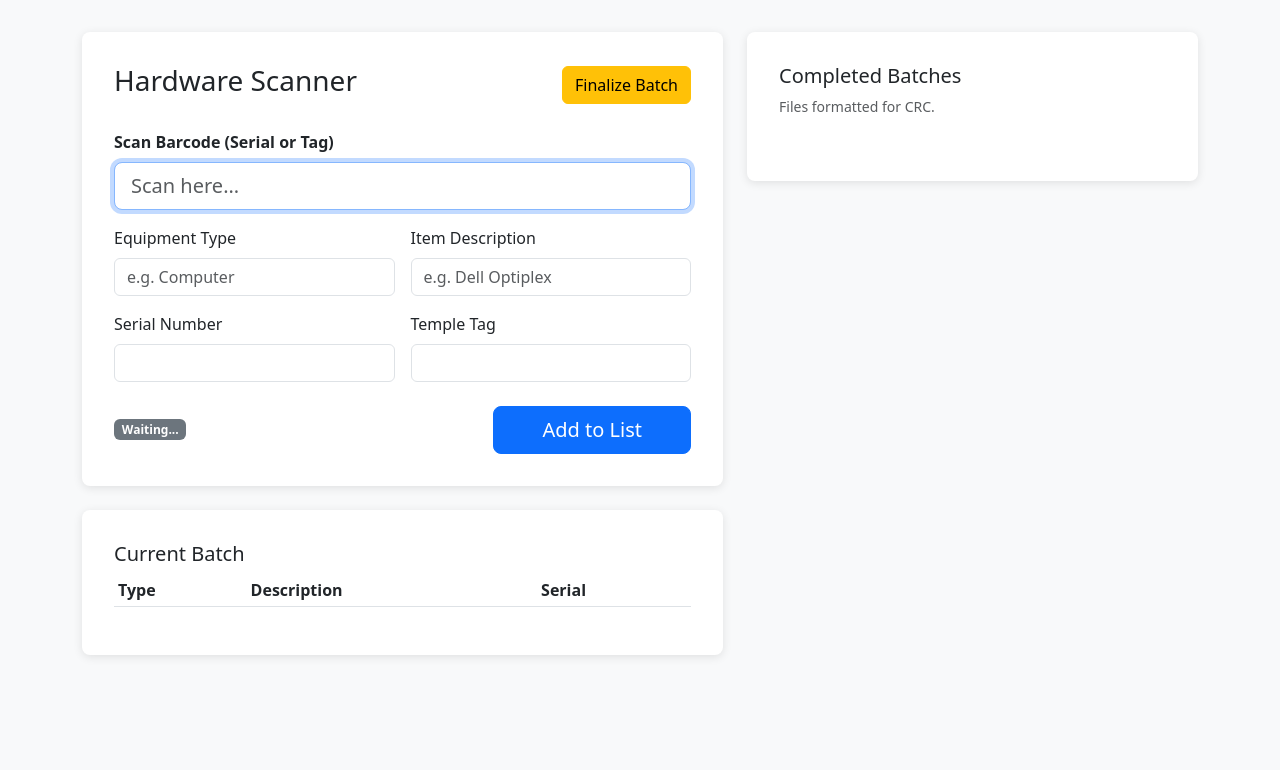
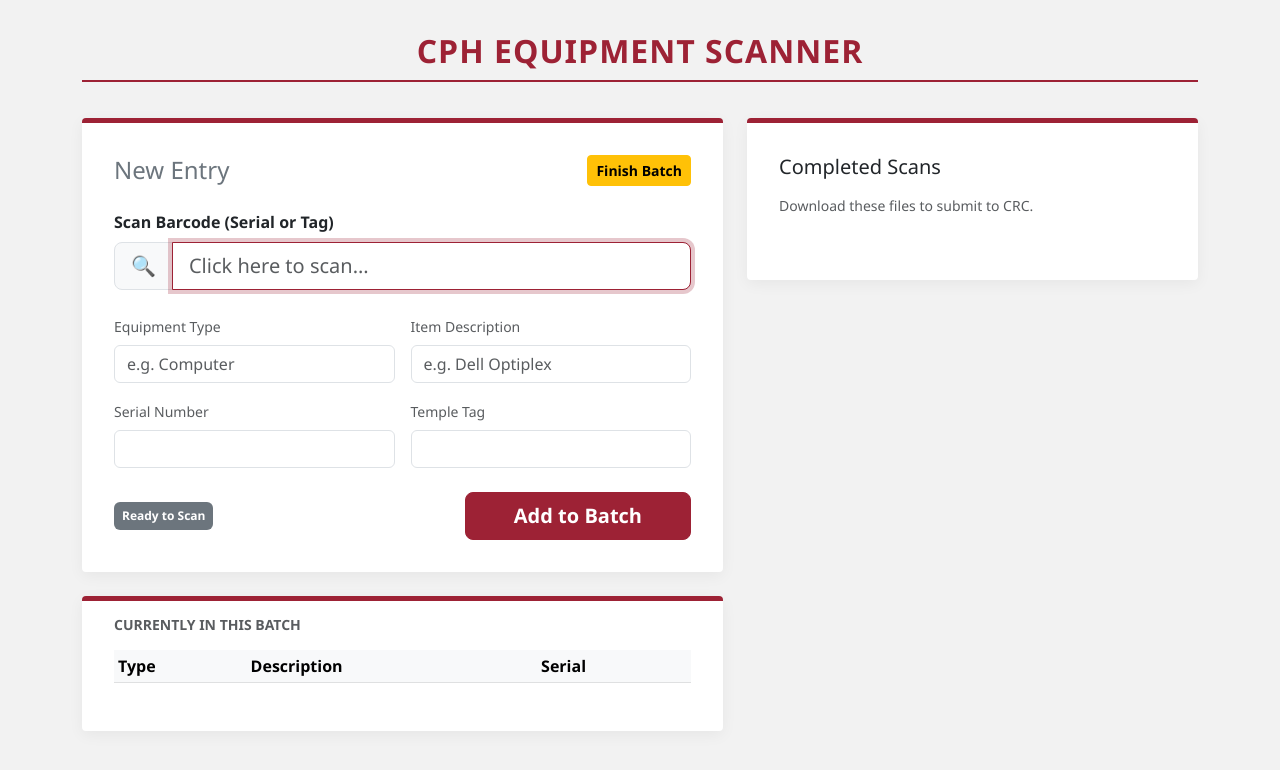
Before and after one commit to GavinMontross/CPH-CRC_Scanner, a Python web app: template templates/index.html in a window 1280 px wide. Shown: the top 770 px of the page. Run offline with Jinja, Linux system fonts and the light colour scheme; the template is opened without the code that fills it, so the values that code supplies are empty.

Commit message:
Enhance index.html with improved styling, branding, and form elements for better user experience

```diff
--- a/templates/index.html
+++ b/templates/index.html
@@ -1,96 +1,149 @@
 <!DOCTYPE html>
 <html lang="en">
-
 <head>
     <meta charset="UTF-8">
     <meta name="viewport" content="width=device-width, initial-scale=1.0">
-    <title>CRC Scanner</title>
+    <title>CRC Scanner | CPH</title>
     <link href="https://cdn.jsdelivr.net/npm/bootstrap@5.3.0/dist/css/bootstrap.min.css" rel="stylesheet">
     <style>
+        :root {
+            --temple-cherry: #9D2235;
+            --temple-dark: #7b1b2a;
+            --temple-gray: #f2f2f2;
+        }
         body {
-            background-color: #f8f9fa;
+            background-color: var(--temple-gray);
             padding-top: 2rem;
+            font-family: 'Segoe UI', Tahoma, Geneva, Verdana, sans-serif;
         }
 
+        /* Temple Branding */
+        .brand-header {
+            color: var(--temple-cherry);
+            font-weight: 700;
+            text-transform: uppercase;
+            letter-spacing: 1px;
+            border-bottom: 2px solid var(--temple-cherry);
+            padding-bottom: 10px;
+            margin-bottom: 20px;
+        }
+
+        /* Cards */
         .scanner-box {
             background: white;
             padding: 2rem;
-            border-radius: 8px;
-            box-shadow: 0 2px 10px rgba(0, 0, 0, 0.1);
+            border-radius: 4px;
+            box-shadow: 0 4px 15px rgba(0,0,0,0.05);
+            border-top: 5px solid var(--temple-cherry); /* Cherry Accents */
+            margin-bottom: 1.5rem;
+        }
+
+        /* Buttons */
+        .btn-temple {
+            background-color: var(--temple-cherry);
+            border-color: var(--temple-cherry);
+            color: white;
+            font-weight: 600;
+        }
+        .btn-temple:hover {
+            background-color: var(--temple-dark);
+            border-color: var(--temple-dark);
+            color: white;
+        }
+
+        .btn-outline-temple {
+            color: var(--temple-cherry);
+            border-color: var(--temple-cherry);
+        }
+        .btn-outline-temple:hover {
+            background-color: var(--temple-cherry);
+            color: white;
+        }
+
+        /* Form Inputs */
+        .form-control:focus {
+            border-color: var(--temple-cherry);
+            box-shadow: 0 0 0 0.25rem rgba(157, 34, 53, 0.25);
+        }
+
+        .table-hover tbody tr:hover {
+            background-color: rgba(157, 34, 53, 0.05);
         }
     </style>
 </head>
-
 <body>
     <div class="container">
+        <div class="row mb-3">
+            <div class="col-12 text-center">
+                <h2 class="brand-header">CPH Equipment Scanner</h2>
+            </div>
+        </div>
+
         <div class="row">
             <div class="col-md-7">
-                <div class="scanner-box mb-4">
+                <div class="scanner-box">
                     <div class="d-flex justify-content-between align-items-center mb-4">
-                        <h3>Hardware Scanner</h3>
-                        <button id="finalizeBtn" class="btn btn-warning">Finalize Batch</button>
+                        <h4 class="m-0 text-secondary">New Entry</h4>
+                        <button id="finalizeBtn" class="btn btn-warning btn-sm fw-bold">Finish Batch</button>
                     </div>
 
-                    <div class="mb-3">
+                    <div class="mb-4">
                         <label class="form-label fw-bold">Scan Barcode (Serial or Tag)</label>
-                        <input type="text" id="scanInput" class="form-control form-control-lg"
-                            placeholder="Scan here..." autofocus>
+                        <div class="input-group input-group-lg">
+                            <span class="input-group-text bg-light">🔍</span>
+                            <input type="text" id="scanInput" class="form-control" placeholder="Click here to scan..." autofocus>
+                        </div>
                     </div>
 
                     <form id="detailsForm">
                         <div class="row g-3">
                             <div class="col-md-6">
-                                <label class="form-label">Equipment Type</label>
+                                <label class="form-label small text-muted">Equipment Type</label>
                                 <input type="text" id="equipType" class="form-control" placeholder="e.g. Computer">
                             </div>
                             <div class="col-md-6">
-                                <label class="form-label">Item Description</label>
+                                <label class="form-label small text-muted">Item Description</label>
                                 <input type="text" id="itemDesc" class="form-control" placeholder="e.g. Dell Optiplex">
                             </div>
                             <div class="col-md-6">
-                                <label class="form-label">Serial Number</label>
-                                <input type="text" id="serialNum" class="form-control">
+                                <label class="form-label small text-muted">Serial Number</label>
+                                <input type="text" id="serialNum" class="form-control fw-bold">
                             </div>
                             <div class="col-md-6">
-                                <label class="form-label">Temple Tag</label>
+                                <label class="form-label small text-muted">Temple Tag</label>
                                 <input type="text" id="templeTag" class="form-control">
                             </div>
                         </div>
 
                         <div class="mt-4 d-flex justify-content-between align-items-center">
-                            <span id="statusBadge" class="badge bg-secondary">Waiting...</span>
-                            <button type="submit" id="saveBtn" class="btn btn-primary btn-lg px-5">Add to List</button>
+                            <span id="statusBadge" class="badge bg-secondary p-2">Ready to Scan</span>
+                            <button type="submit" id="saveBtn" class="btn btn-temple btn-lg px-5">Add to Batch</button>
                         </div>
                     </form>
                 </div>
 
-                <div class="scanner-box">
-                    <h5>Current Batch</h5>
-                    <table class="table table-sm" id="recentTable">
-                        <thead>
-                            <tr>
-                                <th>Type</th>
-                                <th>Description</th>
-                                <th>Serial</th>
-                            </tr>
-                        </thead>
-                        <tbody></tbody>
-                    </table>
+                <div class="scanner-box pt-3">
+                    <h6 class="text-uppercase text-muted fw-bold small mb-3">Currently in this Batch</h6>
+                    <div class="table-responsive">
+                        <table class="table table-sm table-hover" id="recentTable">
+                            <thead class="table-light"><tr><th>Type</th><th>Description</th><th>Serial</th></tr></thead>
+                            <tbody></tbody>
+                        </table>
+                    </div>
                 </div>
             </div>
 
             <div class="col-md-5">
                 <div class="scanner-box">
-                    <h5>Completed Batches</h5>
-                    <p class="text-muted small">Files formatted for CRC.</p>
-                    <table class="table table-hover">
+                    <h5 class="text-dark mb-3">Completed Scans</h5>
+                    <p class="text-muted small">Download these files to submit to CRC.</p>
+                    <table class="table table-hover align-middle">
                         <tbody id="fileListBody"></tbody>
                     </table>
                 </div>
             </div>
         </div>
     </div>
-   <script src="{{ url_for('static', filename='app.js') }}"></script>
+    <script src="{{ url_for('static', filename='app.js') }}"></script>
 </body>
-
 </html>
```
